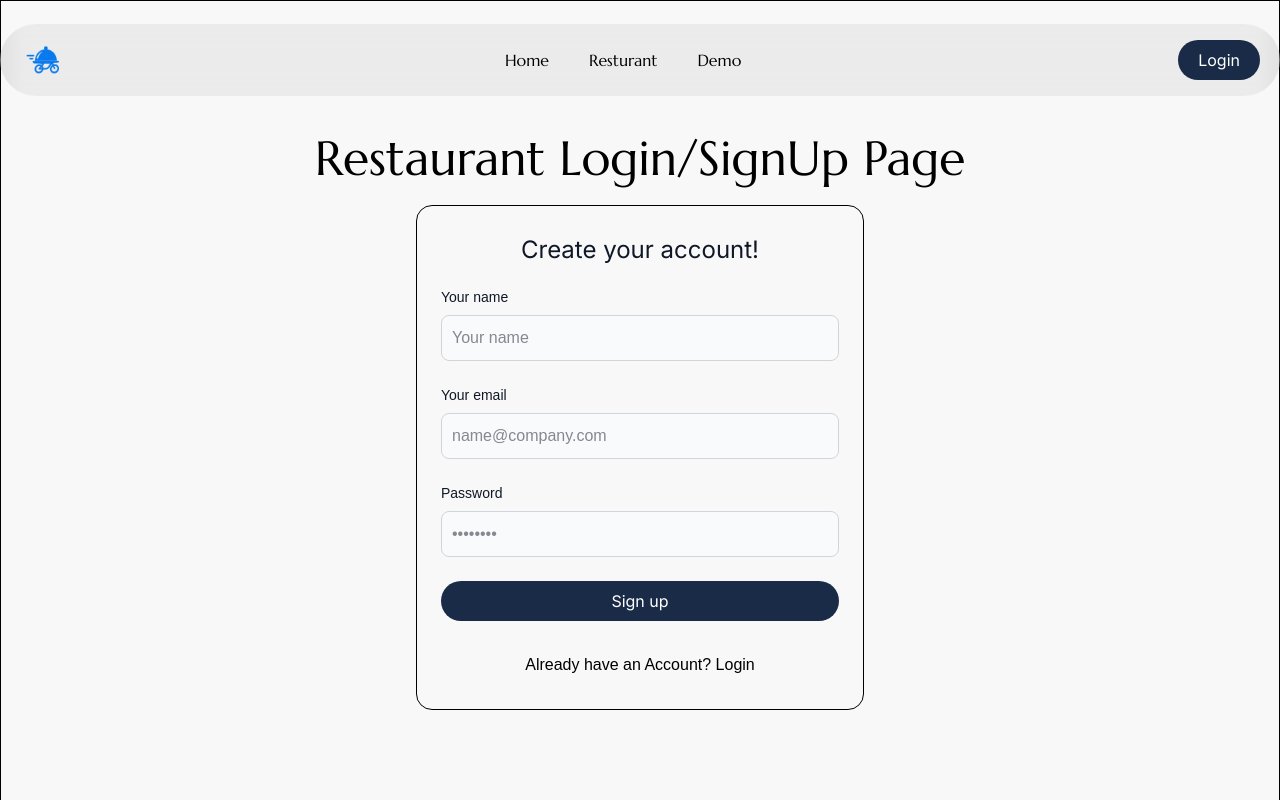
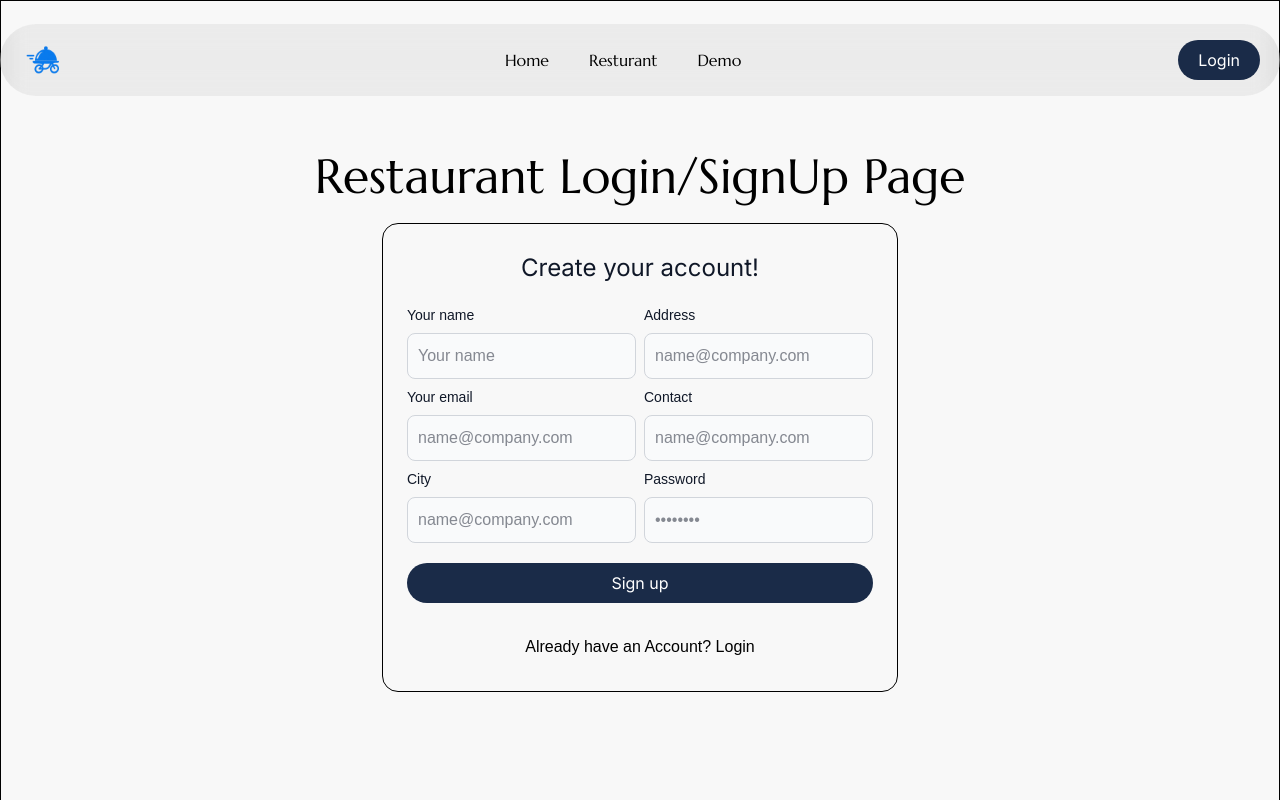
Before and after one commit to ShahbazNadeem/food-delivery-app, a Next.js app: page /restaurants in a window 1280 px wide. Both pictures are taken after a click on the element "Don't have an Account? Sign Up". Shown: the top 800 px of the page. Built offline with nearby package versions, Linux system fonts and the light colour scheme.

Commit message:
setup signup page to save in db

```diff
--- a/src/app/_components/Login.jsx
+++ b/src/app/_components/Login.jsx
@@ -3,7 +3,7 @@ const Login = () => {
   return (
     <>
 
-    <div className="flex flex-col items-center justify-center px-6 py-8 mx-auto ">
+    <div className="flex flex-col items-center justify-center px-6 py-8 mx-auto sm:max-w-lg">
       <div className="w-full">
         <div className="space-y-4 md:space-y-6">
           <h3 className="text-gray-900 md:text-2xl text-center">
--- a/src/app/_components/SignUp.jsx
+++ b/src/app/_components/SignUp.jsx
@@ -1,28 +1,81 @@
-import React from 'react'
+"use client"
+import React, { useState } from 'react'
 
 const SignUp = () => {
+  const [users, setUsers] = useState({
+    name: "",
+    email: "",
+    city: "",
+    address: "",
+    contact: "",
+    password: "",
+  });
+
+  const handleChange = (e) => {
+    const { name, value } = e.target;
+
+    setUsers((prevData) => ({
+      ...prevData,
+      [name]: value,
+    }));
+  }
+
+  const handleSignUp = (e) => {
+    e.preventDefault();
+    console.log(users)
+    setUsers({
+      name: "",
+      email: "",
+      city: "",
+      address: "",
+      contact: "",
+      password: "",
+    })
+  }
   return (
     <>
-      <div className="flex flex-col items-center justify-center px-6 py-8 mx-auto ">
+      <div className="flex flex-col items-center justify-center px-6 py-8 mx-auto sm:max-w-xl">
         <div className="w-full">
           <div className="space-y-4 md:space-y-6">
             <h3 className="text-gray-900 md:text-2xl text-center">
               Create your account!
             </h3>
-            <form className="space-y-4 md:space-y-6" action="#">
+            <form className="" onSubmit={handleSignUp}>
+              <div className="flex flex-wrap gap-2">
+                <div className="w-full sm:w-fit flex flex-col gap-2">
                   <div>
                     <label htmlFor="name" className="block mb-2 text-sm font-medium text-gray-900 ">Your name</label>
-                <input type="text" name="name" id="name" placeholder="Your name" required />
+                    <input type="text" name="name" id="name" value={users.name} onChange={handleChange} placeholder="Your name" required />
                   </div>
                   <div>
                     <label htmlFor="email" className="block mb-2 text-sm font-medium text-gray-900 ">Your email</label>
-                <input type="email" name="email" id="email" placeholder="name@company.com" required />
+                    <input type="email" name="email" id="email" value={users.email} onChange={handleChange} placeholder="name@company.com" required />
+                  </div>
+                  <div>
+                    <label htmlFor="city" className="block mb-2 text-sm font-medium text-gray-900 ">City</label>
+                    <input type="text" name="city" id="city" value={users.city} onChange={handleChange} placeholder="name@company.com" required />
+                  </div>
+
+                </div>
+
+                <div className="w-full sm:w-fit flex flex-col gap-2">
+                  <div>
+                    <label htmlFor="address" className="block mb-2 text-sm font-medium text-gray-900 ">Address</label>
+                    <input type="text" name="address" id="address" value={users.address} onChange={handleChange} placeholder="name@company.com" required />
+                  </div>
+                  <div>
+                    <label htmlFor="contact" className="block mb-2 text-sm font-medium text-gray-900 ">Contact</label>
+                    <input type="number" name="contact" id="contact" value={users.contact} onChange={handleChange} placeholder="name@company.com" required />
                   </div>
                   <div>
                     <label htmlFor="password" className="block mb-2 text-sm font-medium text-gray-900">Password</label>
-                <input type="password" name="password" id="password" placeholder="••••••••" required />
+                    <input type="password" name="password" id="password" value={users.password} onChange={handleChange} placeholder="••••••••" required />
                   </div>
-              <button type="submit" className="w-full">Sign up</button>
+                </div>
+              </div>
+
+
+              <button type="submit" className="w-full mt-5">Sign up</button>
             </form>
           </div>
         </div>
--- a/src/app/lib/db.js
+++ b/src/app/lib/db.js
@@ -1,8 +1,3 @@
-// const username = process.env.MONGODB_USERNAME
-// const password = process.env.MONGODB_PASSWORD
-
-// export const connectionStr="mongodb+srv://"+username+":"+password+"@cluster0.obhknae.mongodb.net/foodDeliveryAppDb?retryWrites=true&w=majority&appName=Cluster0"
-
 const username = process.env.MONGODB_USERNAME
 const password = process.env.MONGODB_PASSWORD
 
--- a/src/app/lib/restaurantsModel.js
+++ b/src/app/lib/restaurantsModel.js
@@ -1,7 +1,12 @@
 const { default: mongoose } = require("mongoose");
 
 const restaurantModel = new mongoose.Schema({
-    name: String
+    name: String,
+    email:String,
+    password:String,
+    city:String,
+    address:String,
+    contact:String,
 })
 
 export const restaurantSchema = mongoose.models.restaurants || mongoose.model("restaurants", restaurantModel)
--- a/src/app/restaurants/page.jsx
+++ b/src/app/restaurants/page.jsx
@@ -14,9 +14,9 @@ export default function AuthPage() {
         <div className="wrapper border">
           <div className="container">
             <div className="flex items-center justify-center h-screen">
-              <div className="xl:pt-10 2xl:pt-0">
-                <h2>Restaurant Login/SignUp Page</h2>
-                <div className="sm:border pb-8 sm:max-w-md mx-auto rounded-2xl mt-5">
+              <div className="pt-10 xl:pt-10 2xl:pt-0">
+                <h2 className='sm:block hidden'>Restaurant Login/SignUp Page</h2>
+                <div className="sm:border pb-8 sm:max-w-fit mx-auto rounded-2xl mt-5">
                   <LoginSwitcher />
                 </div>
               </div>
```
Lines whose indentation alone changed are shown as unchanged.
